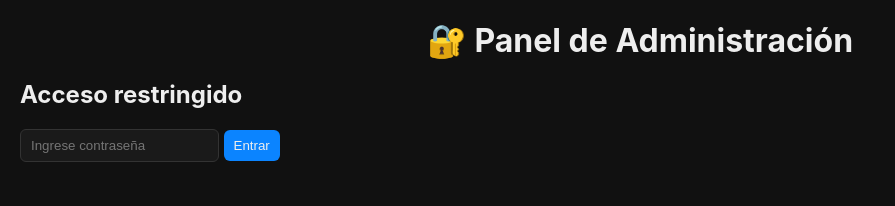
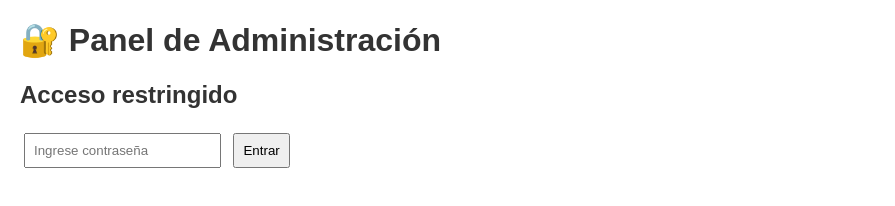
Before and after one commit to codeinapt/La-Central-DC, a plain HTML site: page admin.html in a window 1280 px wide. Shown: the whole page, without its empty margins (0-895 px from the left). Drawn offline with Linux system fonts and the light colour scheme.

Commit message:
Update style.css

```diff
--- a/style.css
+++ b/style.css
@@ -1,20 +1,21 @@
-/* style.css - simple y oscuro */
 body {
-  background:#111;
-  color:#eee;
-  font-family: Inter, system-ui, sans-serif;
-  margin:20px;
+  font-family: Arial, sans-serif;
+  margin: 20px;
 }
-.container { max-width:1000px; margin:0 auto; }
-h1 { text-align:center; margin-bottom:12px; }
-.controls { display:flex; gap:8px; justify-content:center; margin-bottom:12px; flex-wrap:wrap; }
-input, button { padding:8px 10px; border-radius:6px; border:1px solid #333; background:#1a1a1a; color:#eee; }
-button { cursor:pointer; background:#0b84ff; border:none; }
-table { width:100%; border-collapse:collapse; margin-top:8px; }
-th, td { padding:8px; border:1px solid #222; text-align:center; }
-th { background:#0d0d0d; position:sticky; top:0; }
-td[contenteditable="true"] { background:#002b80; color:#fff; }
-.small { font-size:13px; color:#bbb; }
-.auth-bar { display:flex; gap:8px; justify-content:flex-end; align-items:center; margin-bottom:8px;}
-.link { color:#0b84ff; cursor:pointer; text-decoration:underline; }
-.btn-danger{ background:#c23030; }
+
+h1, h2 {
+  color: #333;
+}
+
+input, button {
+  padding: 8px;
+  margin: 4px;
+}
+
+span {
+  cursor: pointer;
+}
+
+span:hover {
+  text-decoration: underline;
+}
```
